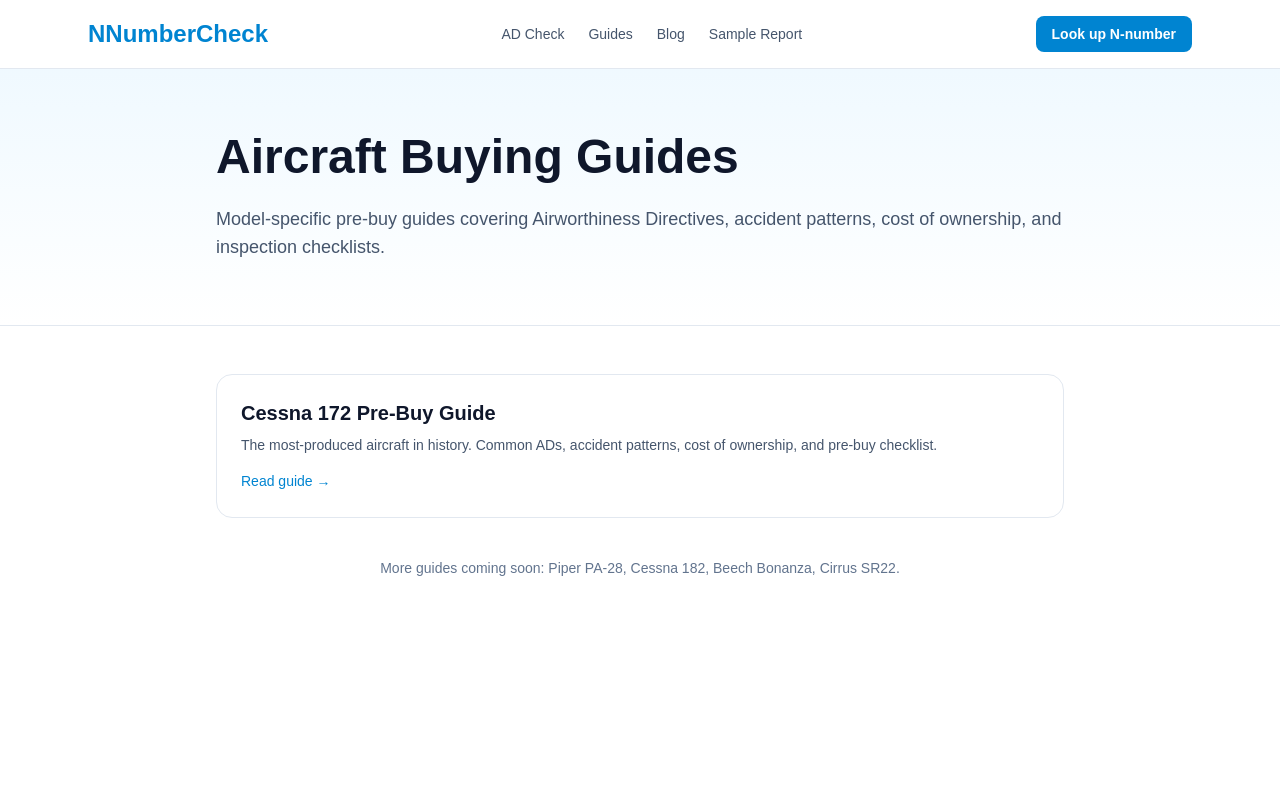
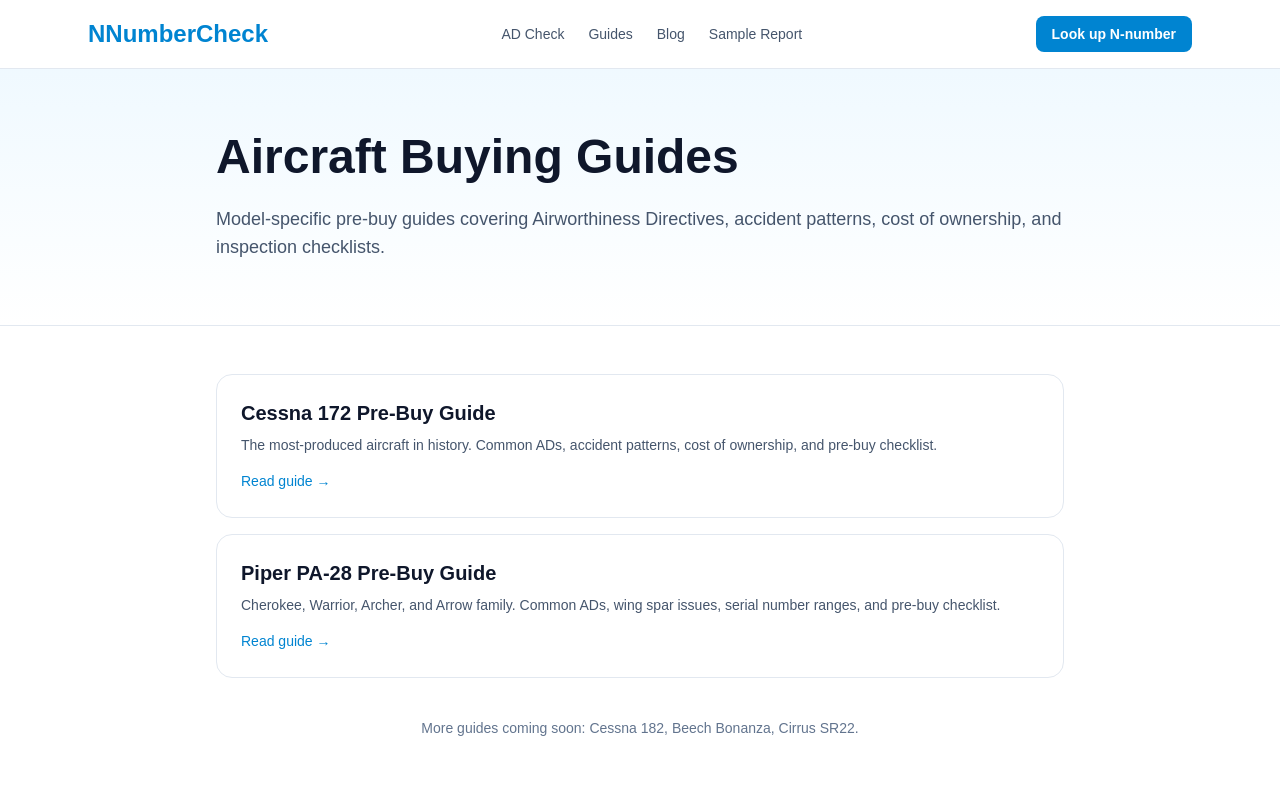
Before and after one commit to devsecsuite-rgb/nnumbercheck-v2, a Next.js app: page /guides in a window 1280 px wide. Shown: the top 800 px of the page. Built offline with nearby package versions, Linux system fonts and the light colour scheme; no server answers.

Commit message:
Add PA-28 guide to guides index

```diff
--- a/app/guides/page.tsx
+++ b/app/guides/page.tsx
@@ -18,6 +18,12 @@ const GUIDES = [
     title: 'Cessna 172 Pre-Buy Guide',
     description:
       'The most-produced aircraft in history. Common ADs, accident patterns, cost of ownership, and pre-buy checklist.',
+  },
+  {
+    slug: 'piper-pa-28',
+    title: 'Piper PA-28 Pre-Buy Guide',
+    description:
+      'Cherokee, Warrior, Archer, and Arrow family. Common ADs, wing spar issues, serial number ranges, and pre-buy checklist.',
   },
 ];
 
@@ -57,9 +63,8 @@ export default function GuidesIndexPage() {
           ))}
         </div>
 
-        <p className="mt-10 text-sm text-slate-500 text-center">
-          More guides coming soon: Piper PA-28, Cessna 182, Beech Bonanza,
-          Cirrus SR22.
+                <p className="mt-10 text-sm text-slate-500 text-center">
+          More guides coming soon: Cessna 182, Beech Bonanza, Cirrus SR22.
         </p>
       </section>
     </div>
```
